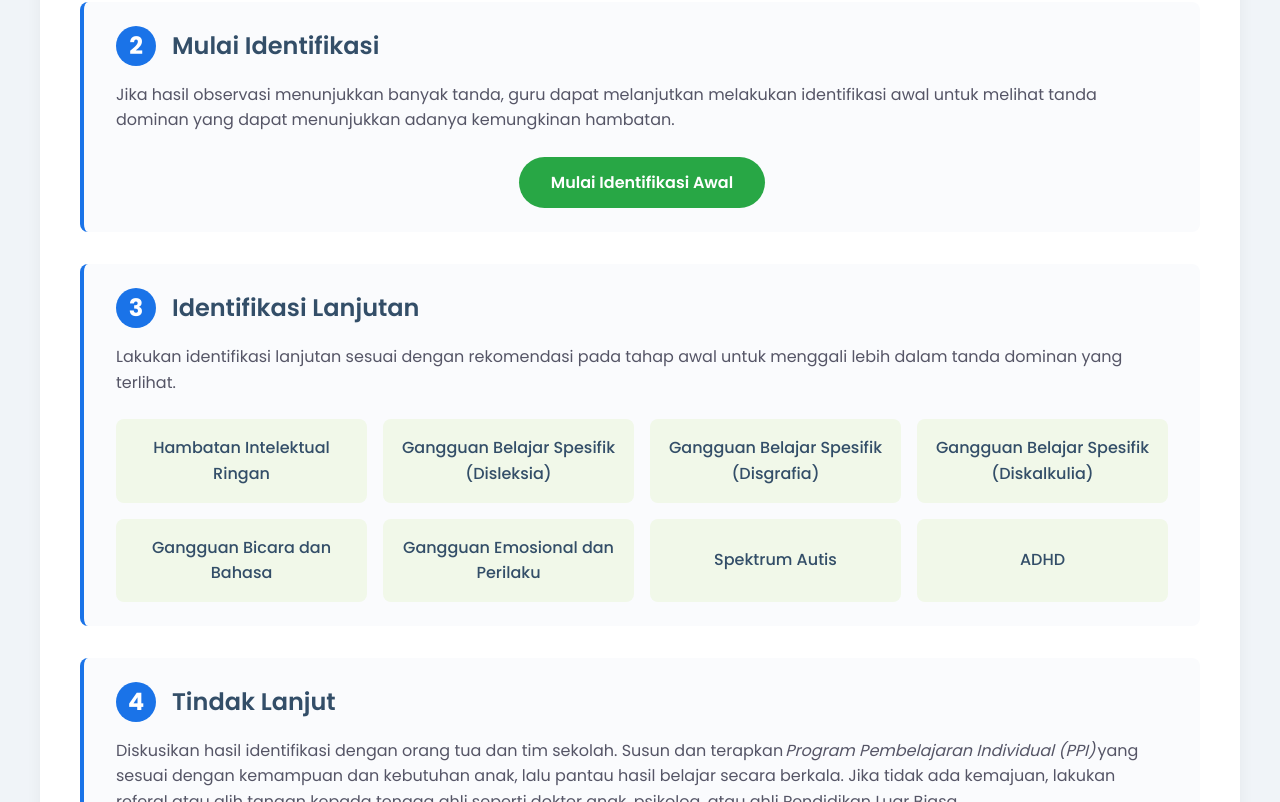
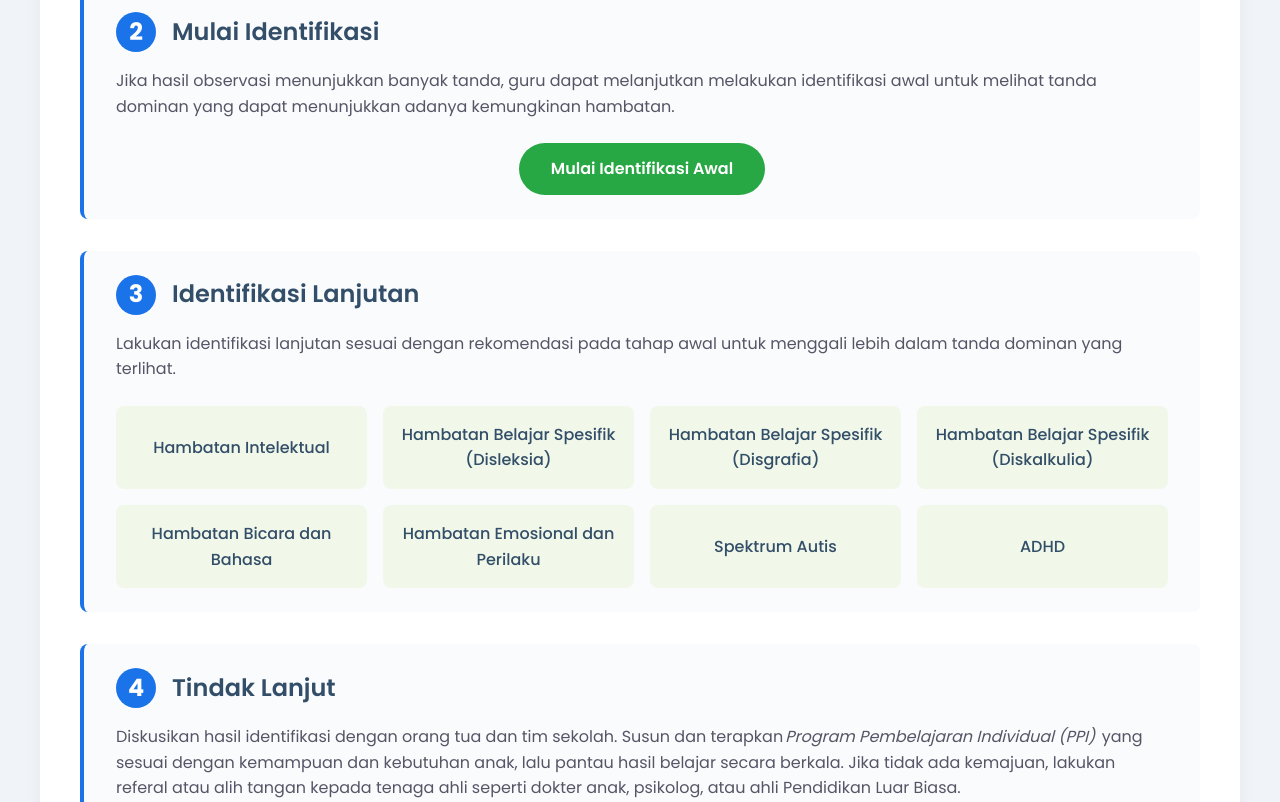
Before and after one commit to dolliwasorder-png/simdiskusdi, a plain HTML site: page index.html in a window 1280 px wide. Shown: the part 1441-2243 px from the top of the page. Drawn offline with Linux system fonts and the light colour scheme.

Commit message:
re-arr the structural envir

```diff
--- a/index.html
+++ b/index.html
@@ -33,12 +33,12 @@
                             <li class="dropdown-submenu">
                                 <a href="#" class="dropdown-toggle-submenu">Identifikasi Lanjutan <i class="fas fa-chevron-right arrow-icon"></i></a>
                                 <ul class="dropdown-menu-submenu">
-                                    <li><a href="biodata-lanjutan.html?klasifikasi=hambatan-intelektual-ringan">Hambatan Intelektual Ringan</a></li>
+                                    <li><a href="biodata-lanjutan.html?klasifikasi=hambatan-intelektual-ringan">Hambatan Intelektual</a></li>
                                     <li><a href="biodata-lanjutan.html?klasifikasi=disleksia">GBS: Disleksia</a></li>
                                     <li><a href="biodata-lanjutan.html?klasifikasi=disgrafia">GBS: Disgrafia</a></li>
                                     <li><a href="biodata-lanjutan.html?klasifikasi=diskalkulia">GBS: Diskalkulia</a></li>
-                                    <li><a href="biodata-lanjutan.html?klasifikasi=gangguan-bicara-bahasa">Gangguan Bicara dan Bahasa</a></li>
-                                    <li><a href="biodata-lanjutan.html?klasifikasi=gangguan-emosional-perilaku">Gangguan Emosional dan Perilaku</a></li>
+                                    <li><a href="biodata-lanjutan.html?klasifikasi=gangguan-bicara-bahasa">Hambatan Bicara dan Bahasa</a></li>
+                                    <li><a href="biodata-lanjutan.html?klasifikasi=gangguan-emosional-perilaku">Hambatan Emosional dan Perilaku</a></li>
                                     <li><a href="biodata-lanjutan.html?klasifikasi=spektrum-autis">Spektrum Autis</a></li>
                                     <li><a href="biodata-lanjutan.html?klasifikasi=adhd">ADHD</a></li>
                                 </ul>
@@ -48,10 +48,10 @@
                     <li class="dropdown" id="artikel-dropdown">
                         <a href="#" class="dropdown-toggle">Artikel <i class="fas fa-chevron-down arrow-icon"></i></a>
                             <ul class="dropdown-menu">
-                                <li><a href="artikel.html?klasifikasi=hambatan-intelektual-ringan">Hambatan Intelektual Ringan</a></li>
-                                <li><a href="artikel.html?klasifikasi=gangguan-belajar-spesifik">Gangguan Belajar Spesifik</a></li>
-                                <li><a href="artikel.html?klasifikasi=gangguan-bicara-dan-bahasa">Gangguan Bicara dan Bahasa</a></li>
-                                <li><a href="artikel.html?klasifikasi=gangguan-emosional-dan-perilaku">Gangguan Emosional dan Perilaku</a></li>
+                                <li><a href="artikel.html?klasifikasi=hambatan-intelektual-ringan">Hambatan Intelektual</a></li>
+                                <li><a href="artikel.html?klasifikasi=gangguan-belajar-spesifik">Hambatan Belajar Spesifik</a></li>
+                                <li><a href="artikel.html?klasifikasi=gangguan-bicara-dan-bahasa">Hambatan Bicara dan Bahasa</a></li>
+                                <li><a href="artikel.html?klasifikasi=gangguan-emosional-dan-perilaku">Hambatan Emosional dan Perilaku</a></li>
                                 <li><a href="artikel.html?klasifikasi=spektrum-autis">Spektrum Autis</a></li>
                                 <li><a href="artikel.html?klasifikasi=adhd">ADHD</a></li>
                             </ul>
@@ -93,16 +93,16 @@
     </p>
             <div class="klasifikasi-button-grid">
                 <a href="artikel.html?klasifikasi=hambatan-intelektual-ringan" class="klasifikasi-button">
-                    Hambatan Intelektual Ringan
+                    Hambatan Intelektual
                 </a>
                 <a href="artikel.html?klasifikasi=gangguan-belajar-spesifik" class="klasifikasi-button">
-                    Gangguan Belajar Spesifik
+                    Hambatan Belajar Spesifik
                 </a>
                 <a href="artikel.html?klasifikasi=gangguan-bicara-dan-bahasa" class="klasifikasi-button">
-                    Gangguan Bicara dan Bahasa
+                    Hambatan Bicara dan Bahasa
                 </a>
                 <a href="artikel.html?klasifikasi=gangguan-emosional-dan-perilaku" class="klasifikasi-button">
-                    Gangguan Emosional dan Perilaku
+                    Hambatan Emosional dan Perilaku
                 </a>
                 <a href="artikel.html?klasifikasi=spektrum-autis" class="klasifikasi-button">
                     Spektrum Autis
@@ -153,12 +153,12 @@
                     Lakukan identifikasi lanjutan sesuai dengan rekomendasi pada tahap awal untuk menggali lebih dalam tanda dominan yang terlihat.
                 </p>
                 <div class="step-grid">
-                    <a href="biodata-lanjutan.html?klasifikasi=hambatan-intelektual-ringan" class="step-grid-item">Hambatan Intelektual Ringan</a>
-                    <a href="biodata-lanjutan.html?klasifikasi=disleksia" class="step-grid-item">Gangguan Belajar Spesifik (Disleksia)</a>
-                    <a href="biodata-lanjutan.html?klasifikasi=disgrafia" class="step-grid-item">Gangguan Belajar Spesifik (Disgrafia)</a>
-                    <a href="biodata-lanjutan.html?klasifikasi=diskalkulia" class="step-grid-item">Gangguan Belajar Spesifik (Diskalkulia)</a>
-                    <a href="biodata-lanjutan.html?klasifikasi=gangguan-bicara-bahasa" class="step-grid-item">Gangguan Bicara dan Bahasa</a>
-                    <a href="biodata-lanjutan.html?klasifikasi=gangguan-emosional-perilaku" class="step-grid-item">Gangguan Emosional dan Perilaku</a>
+                    <a href="biodata-lanjutan.html?klasifikasi=hambatan-intelektual-ringan" class="step-grid-item">Hambatan Intelektual</a>
+                    <a href="biodata-lanjutan.html?klasifikasi=disleksia" class="step-grid-item">Hambatan Belajar Spesifik (Disleksia)</a>
+                    <a href="biodata-lanjutan.html?klasifikasi=disgrafia" class="step-grid-item">Hambatan Belajar Spesifik (Disgrafia)</a>
+                    <a href="biodata-lanjutan.html?klasifikasi=diskalkulia" class="step-grid-item">Hambatan Belajar Spesifik (Diskalkulia)</a>
+                    <a href="biodata-lanjutan.html?klasifikasi=gangguan-bicara-bahasa" class="step-grid-item">Hambatan Bicara dan Bahasa</a>
+                    <a href="biodata-lanjutan.html?klasifikasi=gangguan-emosional-perilaku" class="step-grid-item">Hambatan Emosional dan Perilaku</a>
                     <a href="biodata-lanjutan.html?klasifikasi=spektrum-autis" class="step-grid-item">Spektrum Autis</a>
                     <a href="biodata-lanjutan.html?klasifikasi=adhd" class="step-grid-item">ADHD</a>
                 </div>
@@ -170,7 +170,7 @@
                     <h3 class="step-title">Tindak Lanjut</h3>
                 </div>
                 <p class="step-text">
-                    Diskusikan hasil identifikasi dengan orang tua dan tim sekolah. Susun dan terapkan <i>Program Pembelajaran Individual (PPI)</i> yang sesuai dengan kemampuan dan kebutuhan anak, lalu pantau hasil belajar secara berkala.  Jika  tidak ada kemajuan,  lakukan referal atau alih tangan kepada tenaga ahli  seperti dokter anak, psikolog, atau ahli Pendidikan Luar Biasa.
+                    Diskusikan hasil identifikasi dengan orang tua dan tim sekolah. Susun dan terapkan <i>Program Pembelajaran Individual (PPI)</i>  yang sesuai dengan kemampuan dan kebutuhan anak, lalu pantau hasil belajar secara berkala.  Jika  tidak ada kemajuan,  lakukan referal atau alih tangan kepada tenaga ahli  seperti dokter anak, psikolog, atau ahli Pendidikan Luar Biasa.
                 </p>
             </div>
         </section>
```
Also changed, not shown: artikel.html (+17 -17 lines).
